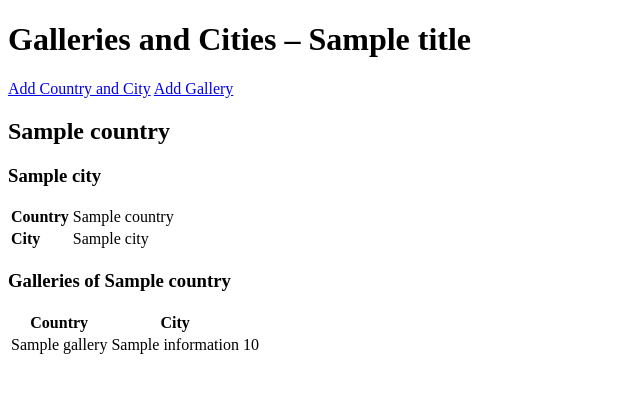
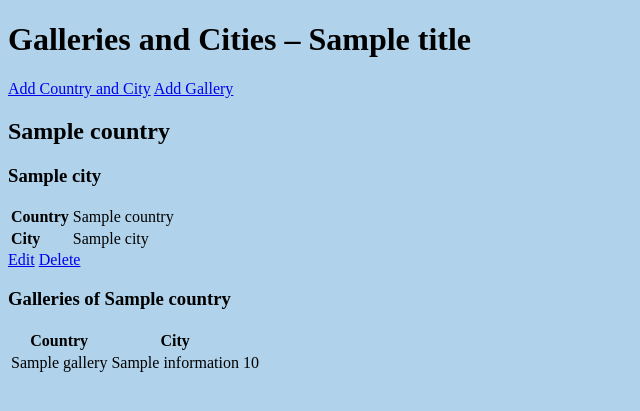
Before and after one commit to su-adam/final_project, a Flask app: template frontend/application/templates/index.html in a window 1280 px wide. Shown: the top 411 px of the page, without its empty margins (0-640 px from the left). Run offline with Flask 2, Linux system fonts and the light colour scheme; the template is opened without the code that fills it: most values are stand-ins (such as "Sample title", 1, 10 or a date in 2020).

Commit message:
changes to index.html8

```diff
--- a/frontend/application/templates/index.html
+++ b/frontend/application/templates/index.html
@@ -13,6 +13,8 @@
             <td>{{ location["city"] }}</td>
         </tr>
     </table>
+            <a href="{{ url_for('update_gallery', id=task.id) }}">Edit</a>
+            <a href="{{ url_for('delete_gallery', id=task.id) }}">Delete</a>
 
     <h3>Galleries of {{ location["country"] }}</h3>
     <table>
--- a/frontend/application/templates/layout.html
+++ b/frontend/application/templates/layout.html
@@ -3,7 +3,7 @@
     <head>
         <title>Galleries and Cities</title>
     </head>
-    <body>
+    <body style="background-color: rgb(176, 211, 235);">
         <h1>Galleries and Cities – {{ title }}</h1>
         <a href="{{ url_for('create_location') }}">Add Country and City</a>
         <a href="{{ url_for('create_gallery') }}">Add Gallery </a>
```
